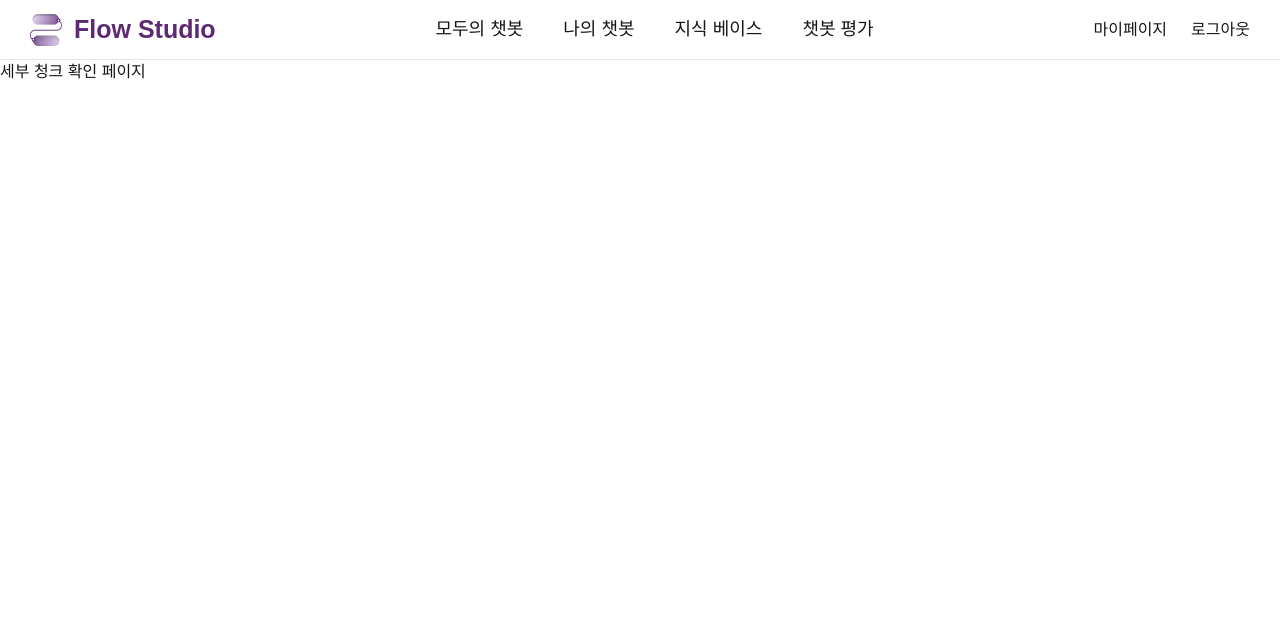
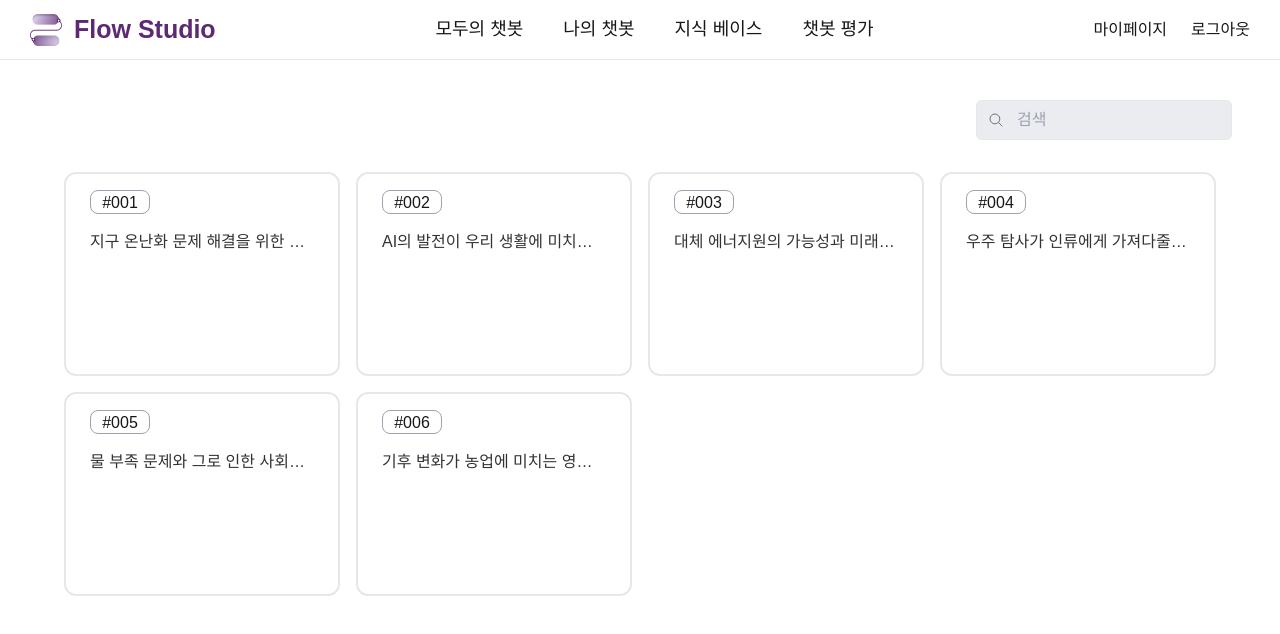
Before and after one commit to minseonkkim/FlowStudio, a Next.js app in the folder frontend/: page /knowledge/1 in a window 1280 px wide. Shown: the top 634 px of the page. Built offline with nearby package versions, Linux system fonts and the light colour scheme.

Commit message:
[#16] Feature : 청크 상세 페이지 모달 ui 완료

```diff
--- a/frontend/src/app/knowledge/[id]/page.tsx
+++ b/frontend/src/app/knowledge/[id]/page.tsx
@@ -1,9 +1,78 @@
-import React from 'react'
+'use client'
 
-const page = () => {
+import React, { useState } from 'react';
+import Search from '@/components/common/Search';
+import ChunkDetail from '@/components/knowledge/ChunkDetaill';
+import ChunkDetailModal from '@/components/knowledge/ChunkDetailModal';
+
+const data = [
+  { id: '#001', content: '지구 온난화 문제 해결을 위한 다양한 방안을 모색합니다.' },
+  { id: '#002', content: 'AI의 발전이 우리 생활에 미치는 영향에 대해 알아봅니다.' },
+  { id: '#003', content: '대체 에너지원의 가능성과 미래에 대해 논의합니다.' },
+  { id: '#004', content: '우주 탐사가 인류에게 가져다줄 이점과 그 한계를 분석합니다.' },
+  { id: '#005', content: '물 부족 문제와 그로 인한 사회적 영향에 대해 연구합니다.' },
+  { id: '#006', content: '기후 변화가 농업에 미치는 영향에 대해 알아봅니다.' }
+];
+
+const Page = () => {
+  const [searchTerm, setSearchTerm] = useState('');
+  const [isModalOpen, setModalOpen] = useState(false);
+  const [selectedContentId, setSelectedContentId] = useState('')
+  const [selectedContent, setSelectedContent] = useState('');
+  const [isEditing, setEditing] = useState(false);
+  const [editedContent, setEditedContent] = useState('');
+
+  const handleSearchChange = (term: string) => {
+    setSearchTerm(term);
+  };
+
+  const handleOpenModal = (content: string, id: string) => {
+    setSelectedContentId(id)
+    setSelectedContent(content);
+    setEditedContent(content);
+    setModalOpen(true);
+  };
+
+  const handleCloseModal = () => {
+    setModalOpen(false);
+    setSelectedContentId('')
+    setSelectedContent('');
+    setEditing(false);
+  };
+
+  const handleEditClick = () => {
+    setEditing(true);
+  };
+
+  const handleSave = () => {
+    setSelectedContent(editedContent);
+    setEditing(false);
+  };
+
+  const filteredData = data.filter((item) =>
+    item.content.toLowerCase().includes(searchTerm.toLowerCase())
+  );
+
   return (
-    <div>세부 청크 확인 페이지</div>
-  )
-}
+    <div className="px-12 py-10 relative">
+      <div className="flex justify-end mb-4">
+        <Search onSearchChange={handleSearchChange} />
+      </div>
+      <ChunkDetail data={filteredData} onItemSelect={handleOpenModal} />
+      {isModalOpen && (
+        <ChunkDetailModal
+          contentId = {selectedContentId}
+          content={selectedContent}
+          onClose={handleCloseModal}
+          onEdit={handleEditClick}
+          isEditing={isEditing}
+          editedContent={editedContent}
+          onChangeEditedContent={setEditedContent}
+          onSave={handleSave}
+        />
+      )}
+    </div>
+  );
+};
 
-export default page
+export default Page;
--- a/frontend/src/app/knowledges/page.tsx
+++ b/frontend/src/app/knowledges/page.tsx
@@ -41,11 +41,15 @@ const dummyData: FileData[] = [
 const Page = () => {
   const [fileData, setFileData] = useState<FileData[]>(dummyData);
   const [searchTerm, setSearchTerm] = useState('');
-  const router = useRouter(); // useRouter 사용
+  const router = useRouter();
 
   const goToCreatePage = (): void => {
-    router.push('/knowledge/create'); // 페이지 이동
+    router.push('/knowledge/create');
   };
+
+  const goToKnoweldgeDetail = (id: number): void => {
+    router.push(`/knowledge/${id}`)
+  }
 
   const togglePublicStatus = (id: number) => {
     setFileData((prevData) =>
@@ -88,7 +92,7 @@ const Page = () => {
               <td className='p-4'>
                 <div className='flex items-center'>
                   <FaFile />
-                  <p className='pl-2'>{file.fileName}</p>
+                  <p className='pl-2 cursor-pointer' onClick={() => goToKnoweldgeDetail(file.id)}>{file.fileName}</p>
                 </div>
               </td>
               <td className='p-4'>{file.wordCount}</td>
--- a/frontend/src/components/common/ColorButton.tsx
+++ b/frontend/src/components/common/ColorButton.tsx
@@ -11,7 +11,7 @@ export interface ColorButtonProps {
 export default function ColorButton({ w, h, text, bgColor = '#9A75BF', onHandelButton }: ColorButtonProps) {
   return (
     <button
-      className={`flex justify-center items-center border rounded-lg text-white font-semibold text-base drop-shadow-md`}
+      className={`flex justify-center items-center border rounded-lg text-white font-semibold text-base`}
       style={{ width: w, height: h, backgroundColor: bgColor }}
       onClick={onHandelButton}
     >
--- a/frontend/src/components/common/whiteButton.tsx
+++ b/frontend/src/components/common/whiteButton.tsx
@@ -12,7 +12,7 @@ export interface WhiteButtonProps {
 export default function WhiteButton({ w, h, text, borderColor, textColor, onHandelButton }: WhiteButtonProps) {
   return (
     <button
-      className={`flex justify-center items-center rounded-lg font-semibold text-base drop-shadow-md`}
+      className={`flex justify-center items-center rounded-lg font-semibold text-base`}
       style={{
         width: w,
         height: h,
--- /dev/null
+++ b/frontend/src/components/knowledge/ChunkDetailModal.tsx
@@ -0,0 +1,103 @@
+'use client'
+import React, { useRef, useEffect, useState } from 'react';
+import { HiOutlinePencilAlt } from '@react-icons/all-files/hi/HiOutlinePencilAlt';
+import { BsTextareaT } from '@react-icons/all-files/bs/BsTextareaT';
+import { FiTarget } from '@react-icons/all-files/fi/FiTarget';
+import ColorButton from '../common/ColorButton';
+import WhiteButton from '../common/whiteButton';
+
+interface ChunkDetailModalProps {
+  contentId: string;
+  content: string;
+  onClose: () => void;
+  onEdit: () => void;
+  isEditing: boolean;
+  editedContent: string;
+  onChangeEditedContent: (content: string) => void;
+  onSave: () => void;
+}
+
+export default function ChunkDetailModal({
+  contentId,
+  content,
+  onClose,
+  onEdit,
+  isEditing,
+  editedContent,
+  onChangeEditedContent,
+  onSave
+}: ChunkDetailModalProps) {
+  const textareaRef = useRef<HTMLTextAreaElement>(null);
+
+  useEffect(() => {
+    if (isEditing && textareaRef.current) {
+      textareaRef.current.focus();
+    }
+  }, [isEditing]);
+
+  const [textLength, setTextLength] = useState(content.length); // 초기 글자 수
+  const [searchCount, setSearchCount] = useState(0); // 검색횟수
+
+  const handleEditClick = () => {
+    onEdit();
+  };
+
+  const handleSaveClick = () => {
+    onSave();
+  };
+
+  const handleCancelClick = () => {
+    onChangeEditedContent(content);
+    onSave();
+  };
+
+  return (
+    <div className="fixed inset-0 flex items-center justify-center z-50">
+      <div className="absolute inset-0 bg-black opacity-50" onClick={onClose}></div>
+      <div className="relative bg-white w-[450px] h-[530px] p-6 rounded-lg shadow-lg">
+        <div className="flex justify-between items-center mb-4">
+          <div className="border border-gray-400 w-[55px] h-[24px] rounded-lg text-center">{contentId}</div>
+          <div className='flex gap-3'>
+            {isEditing ? (
+              <>
+                <WhiteButton w='47px' h='30px' text='취소' borderColor='#9A75BF' textColor='#9A75BF' onHandelButton={handleCancelClick} />
+                <ColorButton w='47px' h='30px' text='수정' onHandelButton={handleSaveClick} />
+              </>
+            ) : (
+              <button onClick={handleEditClick} className="text-gray-500 hover:text-gray-700">
+                <HiOutlinePencilAlt className='w-5 h-5'/>
+              </button>
+            )}
+            <div className="text-gray-500">|</div>
+            <button className="text-gray-500" onClick={onClose}>X</button>
+          </div>
+        </div>
+        {!isEditing ? (
+          <p className="text-base pt-4 w-full h-[400px]">{content}</p>
+        ) : (
+          <textarea
+            ref={textareaRef}
+            value={editedContent}
+            spellCheck="false"
+            onChange={(e) => {
+              onChangeEditedContent(e.target.value);
+              setTextLength(e.target.value.length);
+            }}
+            className="text-base pt-4 w-full h-[400px] resize-none focus:outline-none overflow-y-auto"
+          />
+        )}
+        <hr />
+        <div className='flex gap-3 items-center mt-2'>
+          <div className='flex gap-2 items-center'>
+            <BsTextareaT className='text-gray-500 w-4 h-4'/>
+            <p className='text-gray-500 text-[15px]'>{textLength} 문자</p>
+          </div>
+          <div className='flex gap-2 items-center'>
+            <FiTarget className='text-gray-500 w-4 h-4'/>
+            <p className='text-gray-500 text-[15px]'>{searchCount} 검색 횟수</p>
+          </div>
+        </div>
+      </div>
+    </div>
+  );
+}
--- /dev/null
+++ b/frontend/src/components/knowledge/ChunkDetaill.tsx
@@ -0,0 +1,28 @@
+import React from 'react';
+
+interface ChunkDetailProps {
+  data: { id: string; content: string }[];
+  onItemSelect: (content: string, id: string) => void;
+}
+
+export default function ChunkDetail({ data, onItemSelect }: ChunkDetailProps) {
+  return (
+    <div className="grid grid-cols-4 gap-4 p-4">
+      {data.map((item) => (
+        <div
+          key={item.id}
+          onClick={() => onItemSelect(item.content, item.id)}
+          className="w-full h-[204px] px-6 py-4 rounded-xl border-2 group cursor-pointer
+                     transform transition-transform duration-300 hover:scale-105 hover:shadow-md"
+        >
+          <div className="border border-gray-400 w-[60px] h-[24px] rounded-lg text-center mb-4">
+            <p>{item.id}</p>
+          </div>
+          <div className="flex flex-col h-[122px] justify-between">
+            <p className="text-[#333333] truncate">{item.content}</p>
+          </div>
+        </div>
+      ))}
+    </div>
+  );
+}
```
Also changed, not shown: frontend/src/components/common/Search.tsx (line endings or trailing spaces).
